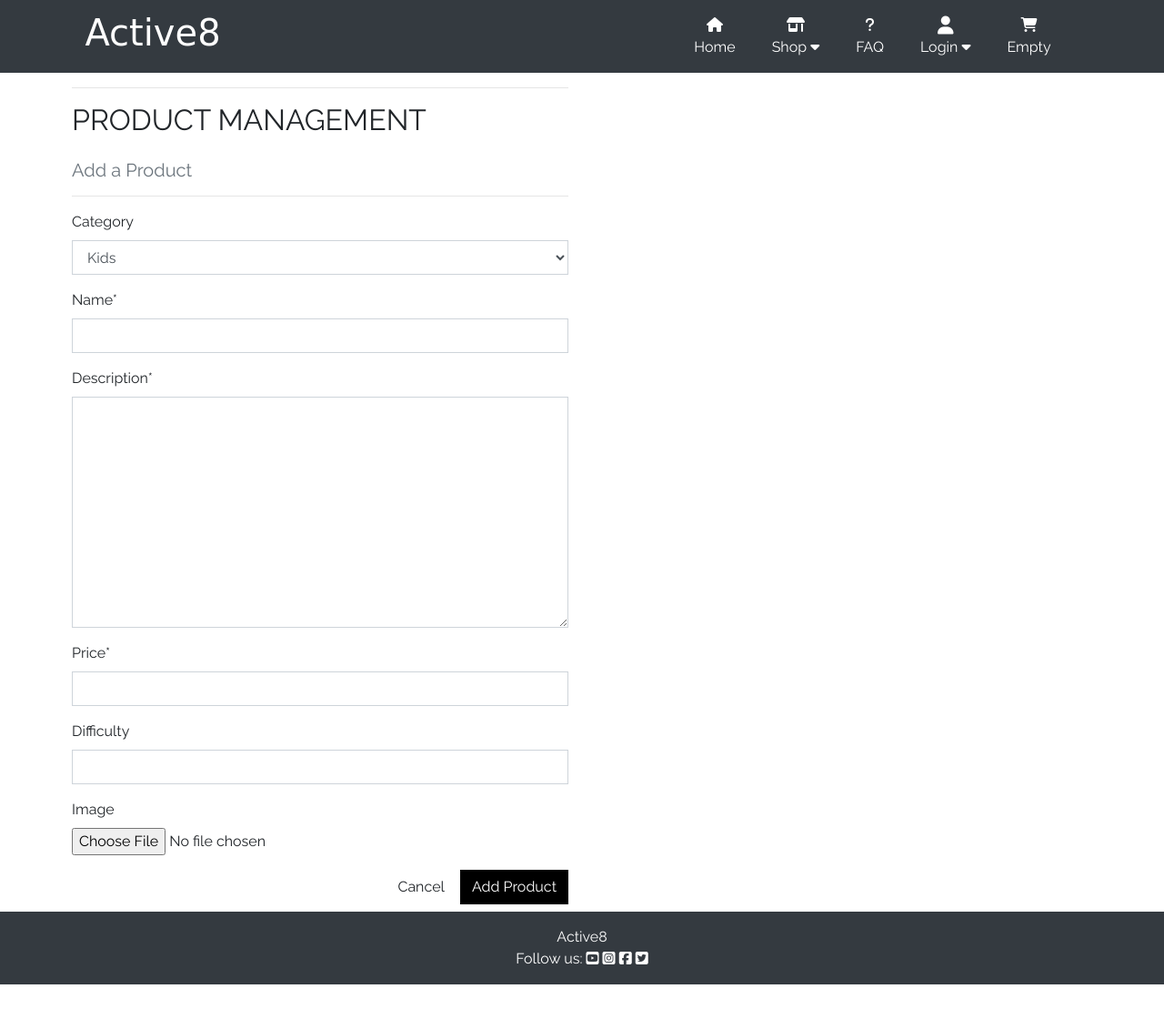
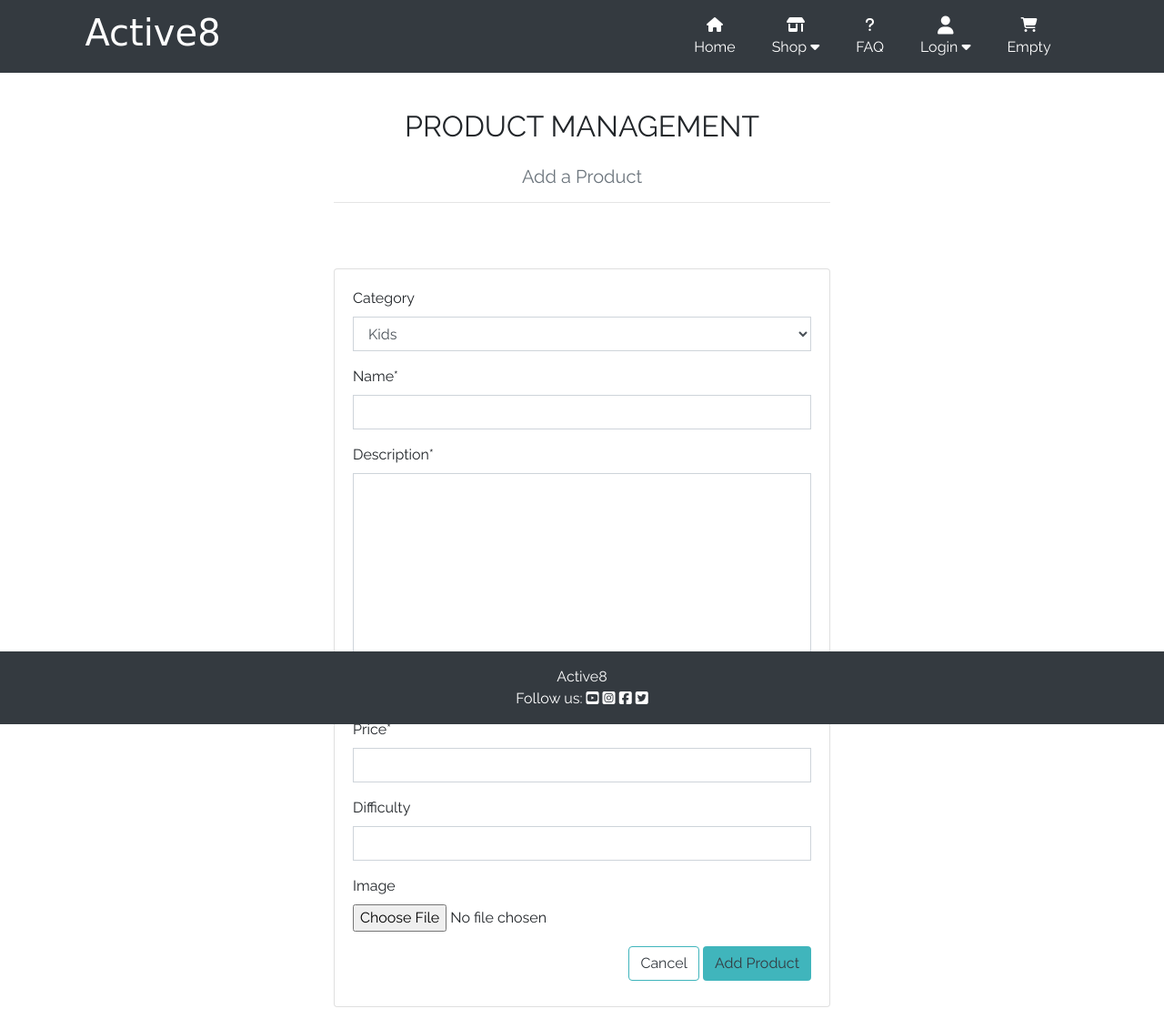
Before and after one commit to CeciliaSwe/portfolio-5th, a Django app: page /products/add/ in a window 1280 px wide. Shown: the whole page at 91% size. Before the commit the page ends 1082 px from the top, so only its background shows below. Run offline with Django 3.2, Linux system fonts and the light colour scheme; data comes from the database, SQL or seed files in the repository; some libraries are stand-ins or nearby versions; some web fonts are replaced.

Commit message:
Style add product form, and add link to navbar

```diff
--- a/products/templates/products/add_product.html
+++ b/products/templates/products/add_product.html
@@ -11,27 +11,37 @@
 {% endblock %}
 
 {% block content %}
-    <div class="overlay"></div>
-    <div class="container">
+<div class="container h-100">
     <div class="row">
-            <div class="col-12 col-md-6">
-                <hr>
-                <h2 class="logo-font mb-4">Product Management</h2>
+        <div class="col-12 col-md-6 offset-md-3 text-center mt-3">
+            <h2 class="logo-font my-4">Product Management</h2>
             <h5 class="text-muted">Add a Product</h5>
             <hr>
         </div>
+        <div class="col-md-6 offset-md-3 mt-2 ">
+            <div class="card mb-4 mt-5">
+                <div class="card-body">
+                    <form method="POST" action="{% url 'add_product' %}" class="form mb-2"
+                        enctype="multipart/form-data">
+                        {% csrf_token %}
+                        {{ form | crispy }}
+                        <div class="text-right">
+                            <a class="btn btn-custom-secondary rounded-2" href="{% url 'products' %}">Cancel</a>
+                            <button class="btn btn-custom rounded-2" type="submit">Add Product</button>
                         </div>
+                    </form>
+
+                </div>
+            </div>
+        </div>
+    </div>
+</div>
+<div class="container">
+
 
     <div class="row">
         <div class="col-12 col-md-6">
-                <form method="POST" action="{% url 'add_product' %}" class="form mb-2" enctype="multipart/form-data">
-                    {% csrf_token %}
-                    {{ form | crispy }}
-                    <div class="text-right">
-                        <a class="btn btn-outline-black rounded-0" href="{% url 'products' %}">Cancel</a>
-                        <button class="btn btn-black rounded-0" type="submit">Add Product</button>
-                    </div>
-                </form>
+
         </div>
     </div>
 </div>
--- a/templates/base.html
+++ b/templates/base.html
@@ -111,7 +111,7 @@
             <div class="dropdown-menu border-0" aria-labelledby="user-options">
               {% if request.user.is_authenticated %}
               {% if request.user.is_superuser %}
-              <a href="" class="dropdown-item">Product Management</a>
+              <a href="{% url 'add_product' %}" class="dropdown-item">Product Management</a>
               <a href="" class="dropdown-item">FAQ Management</a>
               {% endif %}
               <a href="{% url 'profile' %}" class="dropdown-item">My Profile</a>
```
Lines whose indentation alone changed are shown as unchanged.
